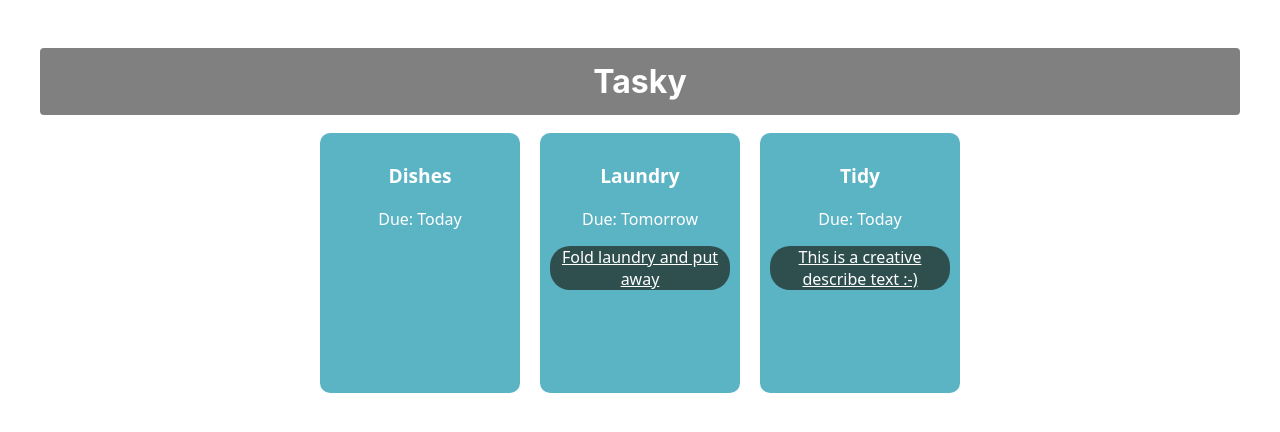
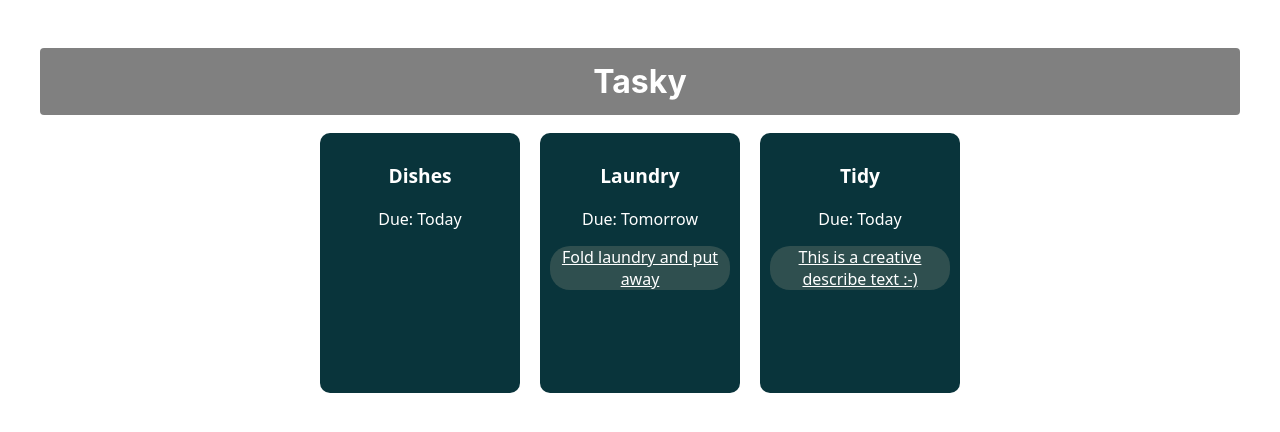
Before and after one commit to zalan-toth/react-basics-labs, a React (Create React App) app in the folder tasky/: page / in a window 1280 px wide. Shown: the top 432 px of the page. Built offline with nearby package versions, Linux system fonts and the light colour scheme.

Commit message:
Improved card design
Just a color improvement on top of Tasky Lab 1

```diff
--- a/tasky/src/App.css
+++ b/tasky/src/App.css
@@ -18,7 +18,7 @@ div {
   display: inline-block;
   vertical-align: top;
   font-family: system-ui;
-  background: #5bb4c4;
+  background: #09343b;
   color: white;
   text-align: center;
   width: 180px;
```
